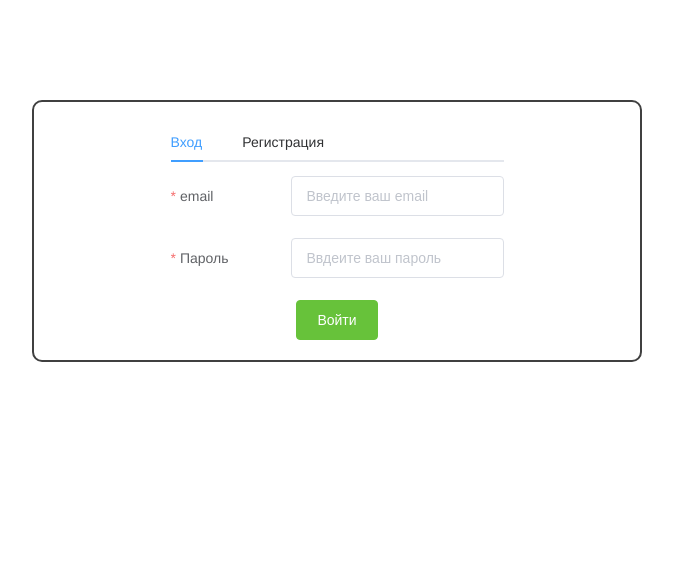
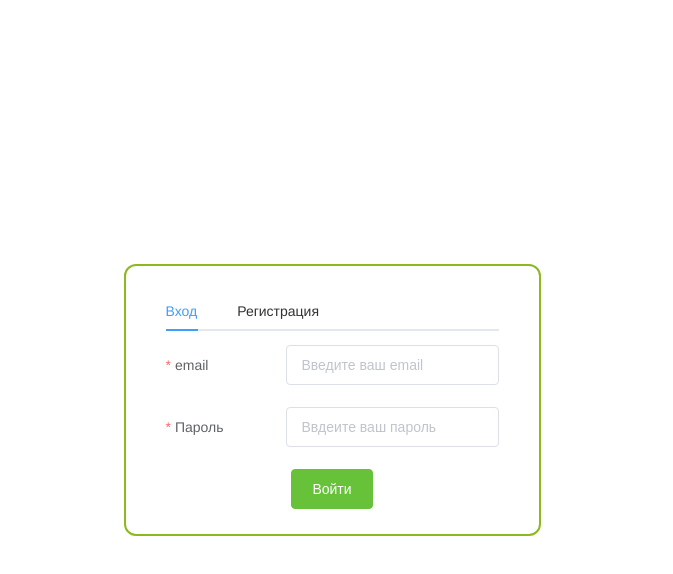
Before and after one commit to Agnaev/auto_crm, a Vue app in the folder client/: page /login in a window 1280 px wide. Shown: the top 574 px of the page, without its empty margins (308-981 px from the left). Built offline with nearby package versions, Linux system fonts and the light colour scheme; no server answers.

Commit message:
redesign auth page

```diff
--- a/client/src/views/AuthPage.vue
+++ b/client/src/views/AuthPage.vue
@@ -28,24 +28,23 @@ export default {
 
 <style scoped lang="scss">
 .auth-page {
-  height: 50%;
+  height: 100vh;
   &__wrapper {
-    display: flex;
     align-items: center;
     justify-content: center;
+    display: flex;
     flex-direction: column;
-
-    border: 2px solid #404040;
     border-radius: 10px;
-
+    height: inherit;
     width: 100%;
     max-width: 610px;
-
-    position: absolute;
-    top: 50%;
-    left: 50%;
-    margin: -300px -300px;
-    padding: 20px;
+    margin: 0 auto;
+    .el-tabs {
+      padding: 25px 40px;
+      border: 2px solid #8cb91f;
+      border-radius: 12px;
+      margin: 0 auto;
+    }
   }
 }
 
```
